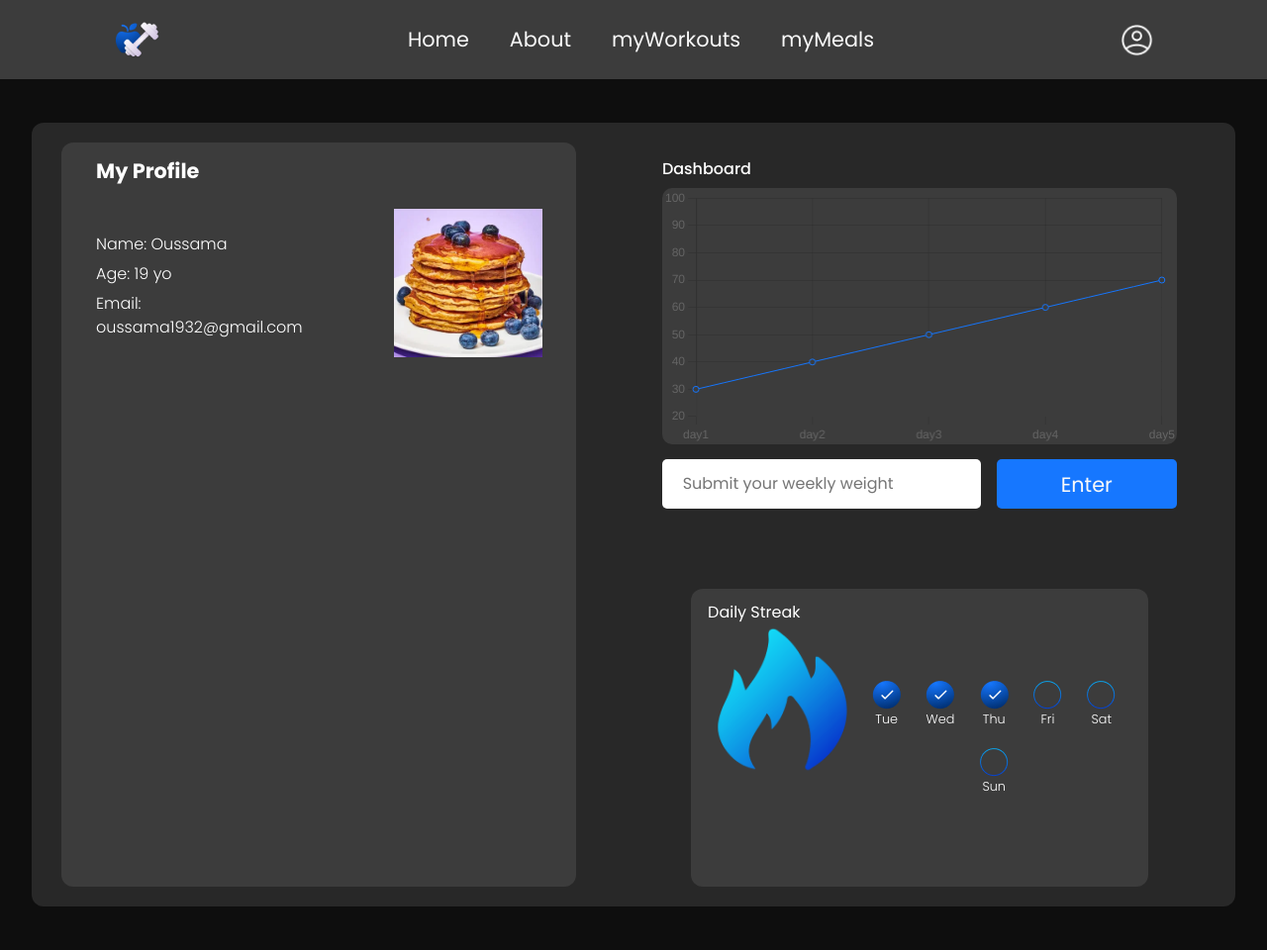
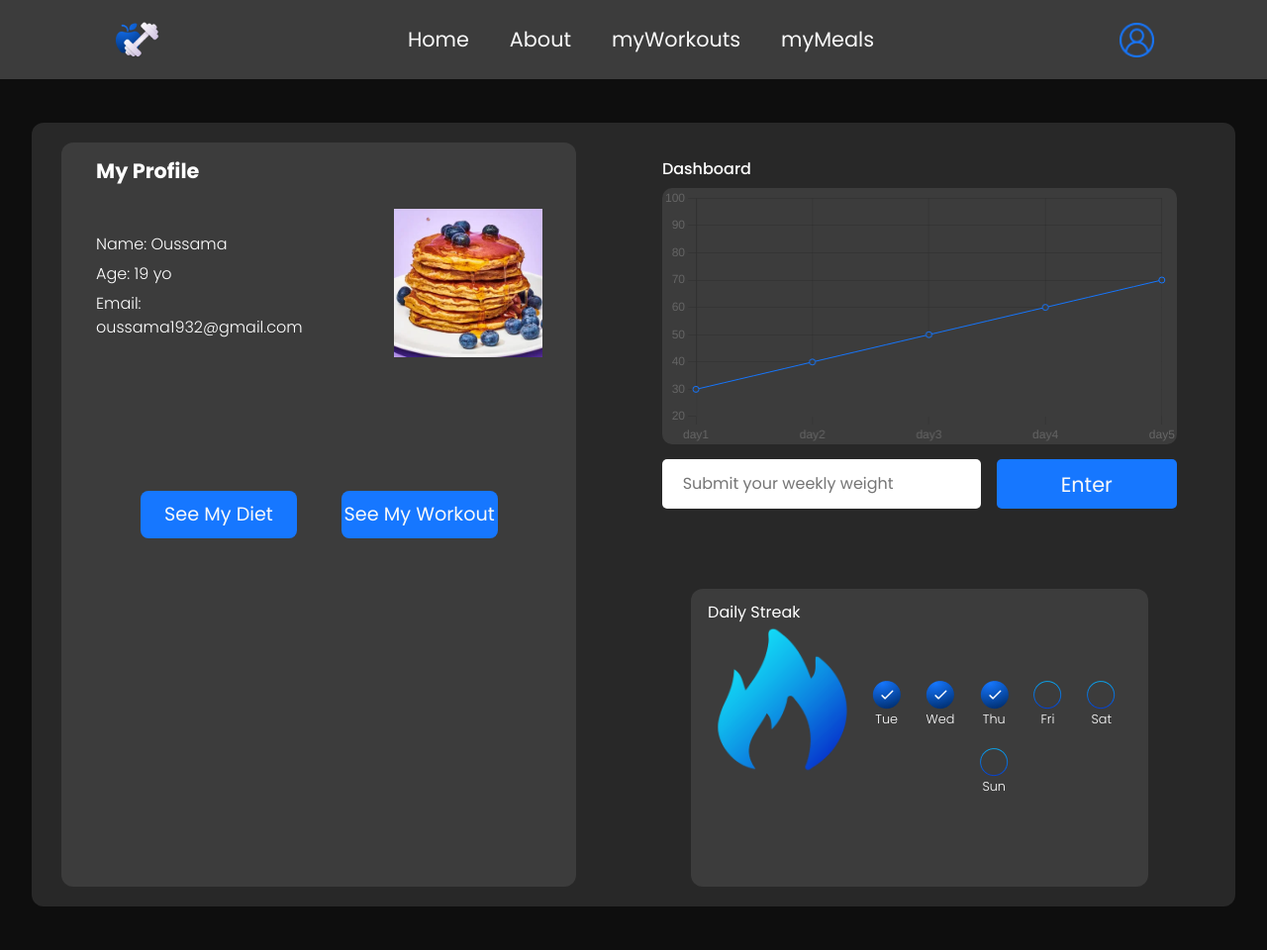
Before and after one commit to OussamaDaachi24/GymBro, a PHP site: page /html/profile.html in a window 1280 px wide. Shown: the whole page at 99% size. Run offline with PHP 8.4, Linux system fonts and the light colour scheme.

Commit message:
accessing diet/workout plans through profile

```diff
--- a/frontend/css/profile.css
+++ b/frontend/css/profile.css
@@ -97,6 +97,21 @@
     width:100%;
     height: 100%;
 
+}
+.visit_page{
+    display:flex;
+    justify-content: space-evenly;
+    align-items: center;
+    margin-top:30%;
+}
+.visit_page button{
+    background-color: var(--clr-button-midtext);
+    color:white;
+    width:35%;
+    height:3rem;
+    font-size: 1.2rem;
+    border: none;
+    border-radius: 8px;
 }
 
 .streak_chart{
--- a/frontend/html/profile.html
+++ b/frontend/html/profile.html
@@ -35,7 +35,7 @@
       </ul>
       <div class="profile">
         <a href="./profile.html">
-          <img src="../assets/icons/profile-circle.png" class="prof_img" />
+          <img src="../assets/icons/profile_blue.png" class="prof_img" />
         </a>
       </div>
     </header>
@@ -61,6 +61,14 @@
               <div class="img_data">
                 <img src="../assets/images/pancake.webp" />
               </div>
+            </div>
+            <div class="visit_page">
+              <button class="diet_btn">
+                <a href="./MyMeals.html">See My Diet</a>
+              </button>
+              <button class="gym_btn">
+                <a href="./see_workout.html">See My Workout</a>
+              </button>
             </div>
           </div>
 
```
Also changed, not shown: frontend/assets/icons/profile_blue.png (added).
